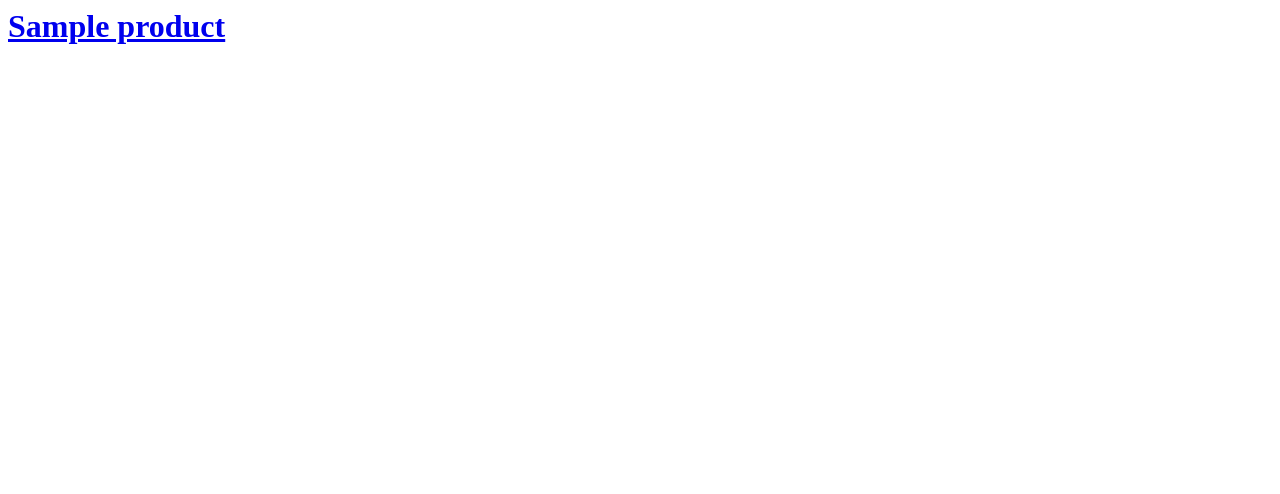
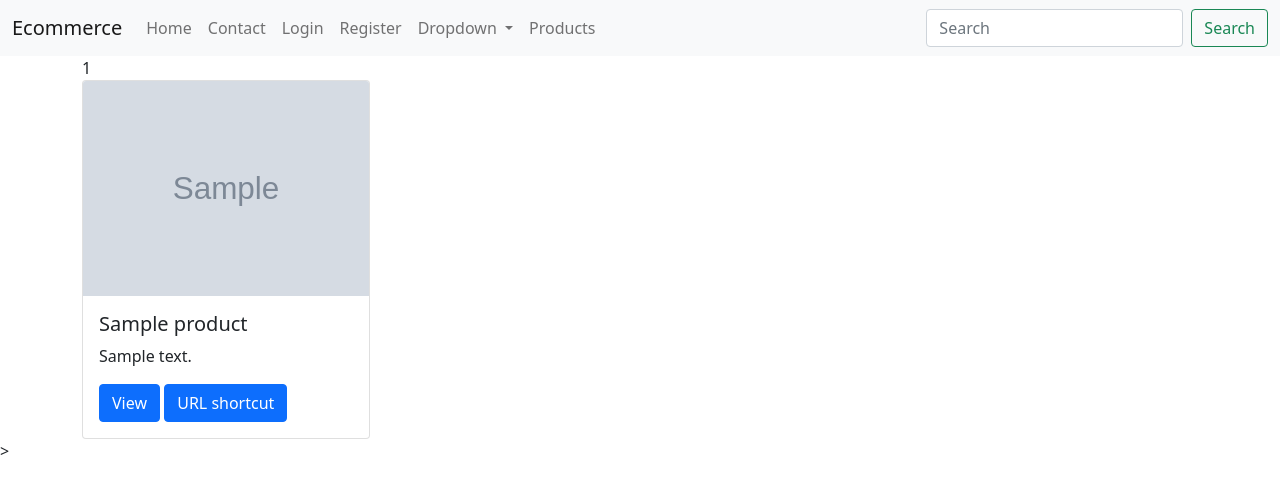
Before and after one commit to brensaud/ecommerce_project, a Django app: page /products/ in a window 1280 px wide. Shown: the top 494 px of the page. Run offline with Django 3.2, Linux system fonts and the light colour scheme; tables that the repository leaves empty hold one stand-in row (values such as "Sample post"); grey boxes marked "Sample" are stand-in pictures.

Commit message:
working with template implemntation and improvement

```diff
--- a/ecommerce/urls.py
+++ b/ecommerce/urls.py
@@ -16,11 +16,11 @@
 
 urlpatterns = [
     path('', home_page, name='home'),
-    path('contact/', contact_page, name='home'),
-    path('about/', about_page, name='home'),
+    path('contact/', contact_page, name='contact'),
+    path('about/', about_page, name='about'),
     path('login/', login_page, name='login'),
     path('register/', register_page, name='register'),
-    path('products/', include('products.urls')),
+    path('products/', include(('products.urls', 'products'), namespace='products')),
     path('admin/', admin.site.urls),
 ]
 
--- a/products/models.py
+++ b/products/models.py
@@ -3,6 +3,7 @@
 from django.db import models
 from django.db.models.signals import pre_save, post_save
 from .utils import unique_slug_generator
+from django.urls import reverse
 
 def get_filename_ext(filepath):
     base_name = os.path.basename(filepath)
@@ -42,11 +43,15 @@
     price       = models.DecimalField(decimal_places=2, max_digits=10, default=39.99)
     image       = models.ImageField(upload_to=upload_image_path, null=True, blank=True)
     featured    = models.BooleanField(default=False)
+    active      = models.BooleanField(default=True)
+    timestamp   = models.DateTimeField(auto_now_add=True)
 
     objects = ProductManager()
 
     def get_absolute_url(self):
-        return f'/products/{self.slug}'
+        return reverse('products:detail', kwargs={'slug':self.slug})
+        # return f'/products/{self.slug}'
+
 
     def __str__(self):
         return self.title
--- a/products/templates/products/product_list.html
+++ b/products/templates/products/product_list.html
@@ -1,4 +1,26 @@
-{% for obj in object_list %}
-<a href="{{ obj.get_absolute_url }}"><h1>{{obj.title}}</h1></a>
+{% extends 'base.html' %}
 
-{% endfor %}
+{% block content %}
+
+    {% for obj in object_list %}
+
+        <div class="container">
+            <div class="row">
+                <div class="col">
+                    {{forloop.counter}}
+                    {% include 'products/snippets/card.html' with instance=obj %}
+                    {% if forloop.counter|divisibleby:3 %}
+                        </div></div><div class="row"><div clas='col-12'><hr/></div>
+                    {% elif forloop.counter|divisibleby:2 %}
+                        </div></div><div class="row"><div clas='col-12'><hr/></div>
+                    {% else %}
+                    </div>
+                    {% endif %}
+                    <!-- <a href="{{ obj.get_absolute_url }}"><h1>{{obj.title}}</h1></a> -->
+                </div>
+            </div>
+        </div>
+
+    {% endfor %}
+
+{% endblock content %}
--- /dev/null
+++ b/products/templates/products/snippets/card.html
@@ -0,0 +1,11 @@
+<div class="card" style="width: 18rem;">
+    {% if instance.image %}
+        <img class="card-img-top" src="{{ instance.image.url }}" alt="{{  instance.title }}">
+    {% endif %}
+    <div class="card-body">
+        <h5 class="card-title">{{ instance.title }}</h5>
+        <p class="card-text">{{ instance.description|truncatewords:12 }}</p>
+        <a href="{{ instance.get_absolute_url }}" class="btn btn-primary">View</a>
+        <a href="{% url 'products:detail' slug=instance.slug %}" class="btn btn-primary">URL shortcut</a>
+    </div>
+</div>
--- a/products/urls.py
+++ b/products/urls.py
@@ -4,7 +4,7 @@
 urlpatterns = [
     path('', views.ProductListView.as_view()),
     # path('fbv/', views.product_list_view),
-    path('<slug>/', views.ProductDetailSlugView.as_view()),
+    path('<slug>/', views.ProductDetailSlugView.as_view(), name='detail'),
     # path('<int:pk>/', views.ProductDetailView.as_view()),
     # path('fbv/<int:pk>/', views.product_detail_view),
     # path('featured', views.ProductFeaturedView.as_view()),
--- a/templates/base.html
+++ b/templates/base.html
@@ -7,11 +7,17 @@
     <meta name="viewport" content="width=device-width, initial-scale=1">
     {% block title %}{% endblock title %}
 
+    {% include 'partials/_css.html' %}
+
+    {% block custom_css %} {% endblock custom_css %}
 </head>
 
 <body>
+    {% include 'partials/_navbar.html' with brand_name='Ecommerce' %}
 
     {% block content %}{% endblock content %}
+
+    {% include 'partials/_js.html' %}
 
 </body>
 
--- a/templates/home_page.html
+++ b/templates/home_page.html
@@ -2,6 +2,10 @@
 {% load static %}
 
 {% block title %} Home Page Template {% endblock title %}
+
+{% block custom_css %}
+    <link rel="stylesheet" href="{% static 'css/main.css' %}">
+{% endblock custom_css %}
 
 {% block content %}
     <h1>Hello World</h1>
--- a/templates/base/css.html
+++ b/templates/partials/_css.html
@@ -2,4 +2,3 @@
 <!-- Bootstrap CSS -->
 <link href="https://cdn.jsdelivr.net/npm/bootstrap@5.0.0-beta1/dist/css/bootstrap.min.css" rel="stylesheet" integrity="sha384-giJF6kkoqNQ00vy+HMDP7azOuL0xtbfIcaT9wjKHr8RbDVddVHyTfAAsrekwKmP1" crossorigin="anonymous">
 <!-- Custom CSS -->
-<link rel="stylesheet" href="{% static 'css/main.css' %}">
--- /dev/null
+++ b/templates/partials/_footer.html
@@ -0,0 +1 @@
+<h1>footer</h1>
--- /dev/null
+++ b/templates/partials/_navbar.html
@@ -0,0 +1,67 @@
+{% url 'home' as home_url %}
+{% url 'contact' as contact_url %}
+{% url 'login' as login_url %}
+{% url 'products:list' as product_list_url %}
+{% url 'register' as register_url %}
+
+
+<nav class="navbar navbar-expand-lg navbar-light bg-light">
+  <div class="container-fluid">
+    <a class="navbar-brand" href="{{ home_url }}">
+        {% if brand_name %}
+            {{ brand_name }}
+        {% else %}
+            Biren Ecommerce
+        {% endif %}
+    </a>
+    <button class="navbar-toggler" type="button" data-bs-toggle="collapse" data-bs-target="#navbarSupportedContent" aria-controls="navbarSupportedContent" aria-expanded="false" aria-label="Toggle navigation">
+      <span class="navbar-toggler-icon"></span>
+    </button>
+    <div class="collapse navbar-collapse" id="navbarSupportedContent">
+      <ul class="navbar-nav me-auto mb-2 mb-lg-0">
+
+        <li class="nav-item {% if request.path == home_url %} active {% endif %}">
+          <a class="nav-link" aria-current="page" href="{{ home_url }}">Home</a>
+        </li>
+
+        <li class="nav-item {% if request.path == contact_url %} active {% endif %}">
+          <a class="nav-link" href="{{ contact_url }}">Contact</a>
+        </li>
+
+        {% if request.is_authenticate %}
+            <li class="nav-item {% if request.path == login_url %} active {% endif %}">
+                <a class="nav-link " href="{{ login_url }}">Logout</a>
+            </li>
+
+        {% else %}
+            <li class="nav-item {% if request.path == login_url %} active {% endif %}">
+                <a class="nav-link " href="{{ login_url }}">Login</a>
+            </li>
+
+            <li class="nav-item {% if request.path == login_url %} active {% endif %}">
+                <a class="nav-link " href="{{ register_url }}">Register</a>
+            </li>
+        {% endif %}
+
+        <li class="nav-item dropdown">
+          <a class="nav-link dropdown-toggle" href="#" id="navbarDropdown" role="button" data-bs-toggle="dropdown" aria-expanded="false">
+            Dropdown
+          </a>
+          <ul class="dropdown-menu" aria-labelledby="navbarDropdown">
+            <li><a class="dropdown-item" href="#">Action</a></li>
+            <li><a class="dropdown-item" href="#">Another action</a></li>
+            <li><hr class="dropdown-divider"></li>
+            <li><a class="dropdown-item" href="#">Something else here</a></li>
+          </ul>
+        </li>
+        <li class="nav-item">
+          <a class="nav-link {% if request.path == product_list_url %} active {% endif %}" href="{{ product_list_url }}" tabindex="-1" aria-disabled="true">Products</a>
+        </li>
+      </ul>
+      <form class="d-flex">
+        <input class="form-control me-2" type="search" placeholder="Search" aria-label="Search">
+        <button class="btn btn-outline-success" type="submit">Search</button>
+      </form>
+    </div>
+  </div>
+</nav>
--- /dev/null
+++ b/templates/partials/_topbar.html
@@ -0,0 +1 @@
+<h1>topbar</h1>
```
Also changed, not shown: products/templates/products/product_detail.html (+20 -6 lines), products/migrations/0006_auto_20201226_1020.py (added), products/templates/base.html (deleted), templates/partials/_js.html (renamed from templates/base/js.html), 1 other file.
